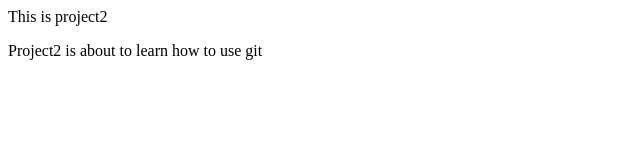
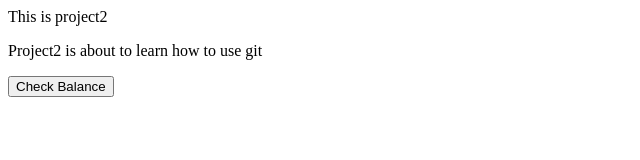
Before and after one commit to Ruchdee/project2, a plain HTML site: page index.html in a window 1280 px wide. Shown: the whole page, without its empty margins (0-640 px from the left). Drawn offline with Linux system fonts and the light colour scheme.

Commit message:
add button check balance

```diff
--- a/index.html
+++ b/index.html
@@ -5,5 +5,6 @@
 <body>
   <div>This is project2</div>
   <p>Project2 is about to learn how to use git</p>
+  <button id="btnChk">Check Balance</button>
 </body>
 </html>
```
